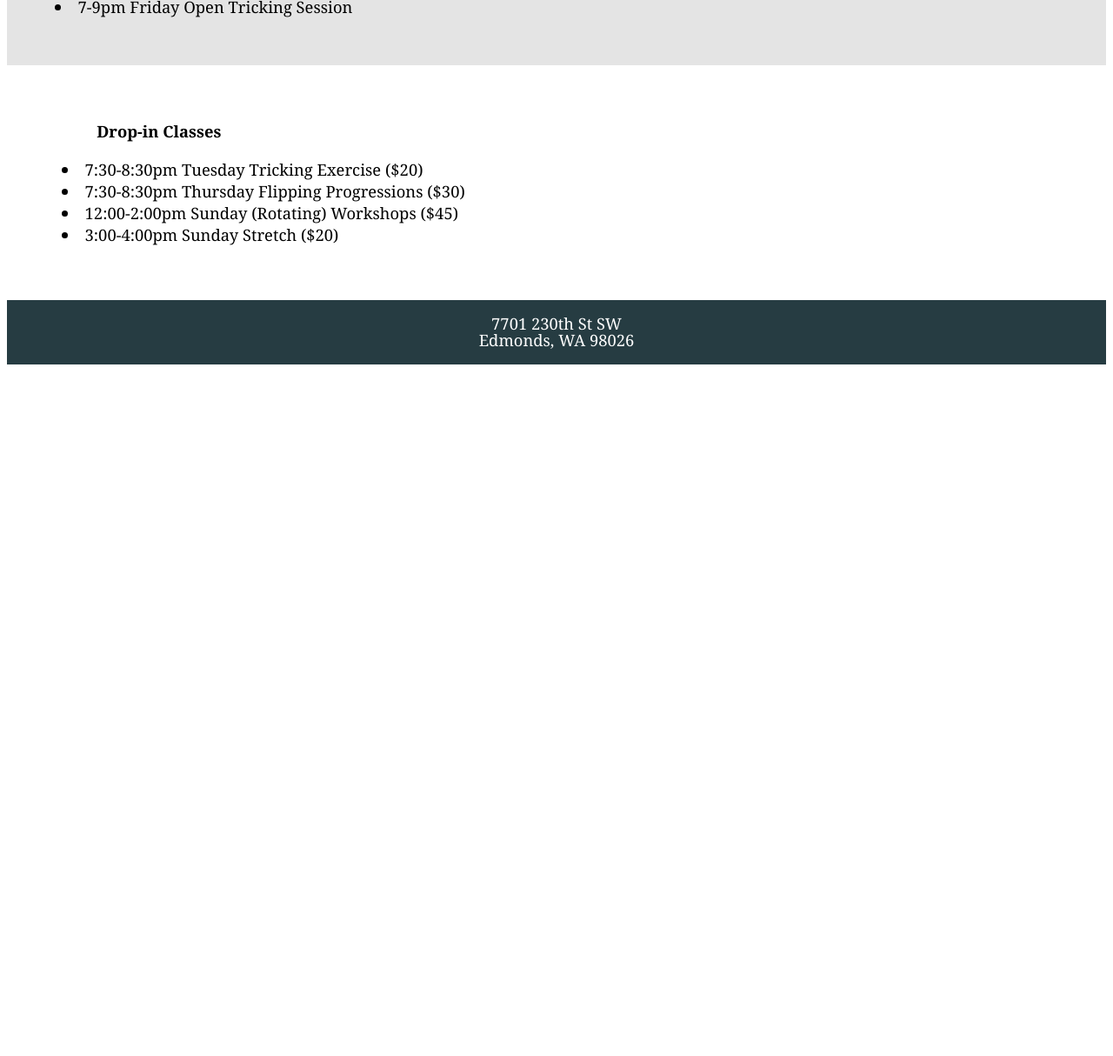
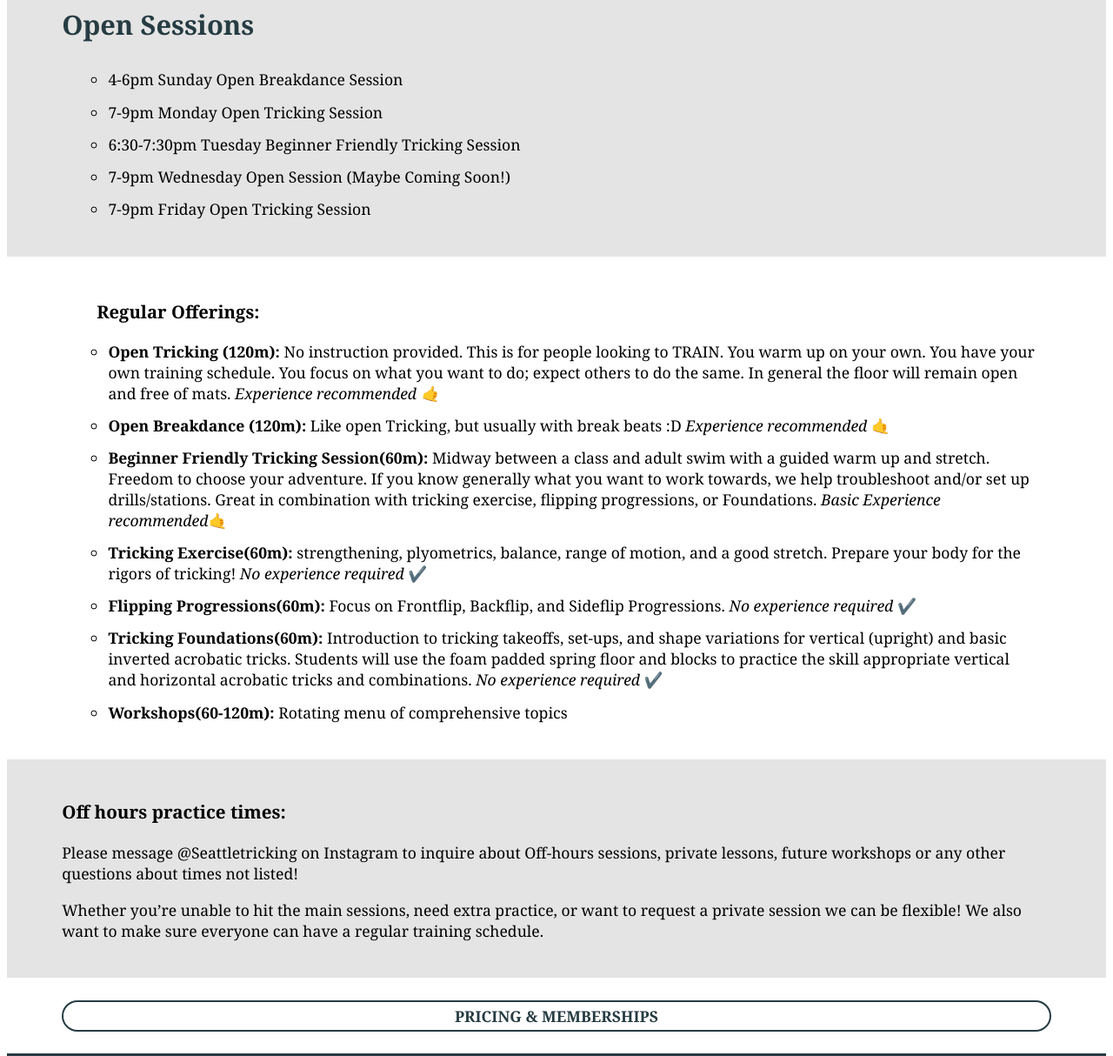
Before and after one commit to rythrojaofficial/axis45, a plain HTML site: page pages/current-offerings.html in a window 1280 px wide. Shown: the part 949-2163 px from the top of the page at 87% size. Before the commit the page ends 1376 px from the top, so only its background shows below. Drawn offline with Linux system fonts and the light colour scheme.

Commit message:
Update current offerings     -list spacing and circling

```diff
--- a/pages/current-offerings.html
+++ b/pages/current-offerings.html
@@ -33,14 +33,22 @@
 <div class="sessions">
     <div class="container">
         <h3 class="section">Monthly Classes</h3>
-        <ul class="classList">4 week sessions</ul>
+        <ul class="classList"><span class="list-title">4 Week Sessions</span>
             <li>6:30-7:30pm <strong>Thursday Tricking Foundations</strong>
                 ($160) <em>First 4 Thursdays of Each Month</em></li>
             <li>6:30-8:30pm Thursday Tricking
                 Foundations + Flipping progressions ($220)</li>
+        </ul>
+        <ul class="classList"><span class="list-title">Drop-in Classes</span>
+            <li>7:30-8:30pm Tuesday Tricking Exercise ($20)</li>
+            <li>7:30-8:30pm Thursday Flipping Progressions ($30)</li>
+            <li>12:00-2:00pm Sunday (Rotating) Workshops ($45)</li>
+            <li>3:00-4:00pm Sunday Stretch ($20)</li>
+        </ul>
     </div>
-    <div style="background-color: #e4e4e4; padding: 3em;">
-        <ul class="classList">Open Sessions ($20)</ul>
+    <div class="container" style="background-color: #e4e4e4;">
+        <h3 class="section">Open Sessions</h3>
+        <ul class="classList">
             <li>4-6pm Sunday Open Breakdance Session</li>
             <li>7-9pm Monday Open Tricking Session</li>
             <li>6:30-7:30pm Tuesday Beginner
@@ -48,13 +56,68 @@
             <li>7-9pm Wednesday Open Session
                 (Maybe Coming Soon!)</li>
             <li>7-9pm Friday Open Tricking Session</li>
+        </ul>
     </div>
     <div class="container">
-        <ul class="classList">Drop-in Classes</ul>
-            <li>7:30-8:30pm Tuesday Tricking Exercise ($20)</li>
-            <li>7:30-8:30pm Thursday Flipping Progressions ($30)</li>
-            <li>12:00-2:00pm Sunday (Rotating) Workshops ($45)</li>
-            <li>3:00-4:00pm Sunday Stretch ($20)</li>
+        <ul class="classList"><span class="list-title">Regular Offerings:</span>
+            <li><strong>Open Tricking (120m):</strong> No instruction provided.
+                This is for people looking to TRAIN. You warm up on your own.
+                You have your own training schedule. You focus on what you want
+                to do; expect others to do the same. In general the floor will
+                remain open and free of mats.  <em>Experience recommended 🤙</em>
+            </li>
+            <li><strong>Open Breakdance (120m):</strong> Like open Tricking, but usually with
+                break beats :D <em>Experience recommended</em> 🤙
+            </li>
+            <li>
+                <strong>Beginner Friendly Tricking Session(60m):</strong> Midway between a
+                class and adult swim with a guided warm up and stretch.
+                Freedom to choose your adventure. If you know generally
+                what you want to work towards, we help troubleshoot and/or
+                set up drills/stations. Great in combination with tricking
+                exercise, flipping progressions, or Foundations. <em>Basic
+                Experience recommended</em>🤙
+            </li>
+            <li>
+                <strong>Tricking Exercise(60m):</strong> strengthening, plyometrics,
+                balance, range of motion, and a good stretch. Prepare
+                your body for the rigors of tricking! <em>No experience required</em> ✔️
+            </li>
+            <li>
+                <strong>Flipping Progressions(60m):</strong> Focus on Frontflip, Backflip, and
+                Sideflip Progressions.  <em>No experience required</em> ✔️
+            </li>
+            <li>
+                <strong>Tricking Foundations(60m):</strong> Introduction to tricking takeoffs,
+                set-ups, and shape variations for vertical (upright) and
+                basic inverted acrobatic tricks. Students will use the
+                foam padded spring floor and blocks to practice the skill
+                appropriate vertical and horizontal acrobatic tricks and
+                combinations.  <em>No experience required</em> ✔️
+            </li>
+            <li>
+                <strong>Workshops(60-120m):</strong> Rotating menu of comprehensive topics
+            </li>
+        </ul>
+    </div>
+    <div class="container" style="background-color: #e4e4e4;">
+        <h3>Off hours practice times:</h3>
+        <p>
+            Please message @Seattletricking on Instagram to inquire about Off-hours
+            sessions, private lessons, future workshops or any other questions
+            about times not listed!
+        </p>
+        <p>
+            Whether you’re unable to hit the main sessions, need extra practice, or want
+            to request a private session we can be flexible! We also want to make sure
+            everyone can have a regular training schedule.
+        </p>
+    </div>
+
+    <div class="container">
+        <div class="flex-button-container">
+            <div><a href="../pages/memberships.html">Pricing & Memberships</a></div>
+        </div>
     </div>
 
     <div id="footer">
--- a/styles.css
+++ b/styles.css
@@ -3,7 +3,7 @@
     font-family: Georgia, Times, 'Times New Roman', serif;
     }
 .container {
-    margin: 5%;
+    padding: 2% 5%;
     /*creates blocks*/
 }
 
@@ -28,6 +28,7 @@
 .section {
     color: #263c42;
     font-size: 175%;
+    margin-top: 0px;
     /*for section titles*/
 }
 header {
@@ -128,6 +129,7 @@ header {
     display: flex;
     height: auto;
     width: 100%;
+    padding: 3%;
 }
 
 .image-block img {
@@ -188,8 +190,19 @@ header {
 
 /*current offerings lists*/
 .sessions {
+    font-size: 110%;
+}
+
+.list-title {
     font-size: 115%;
+    font-weight: bold;
+    line-height: 2em;
 }
-div > ul {
-    font-weight: bold;
+
+.classList{
+    list-style-type: circle;
+    list-style-position: outside;
 }
+    .classList li{
+        margin: .75em;
+    }
```
Also changed, not shown: index.html (+1 -1 lines), pages/memberships.html (+1 -3 lines).
